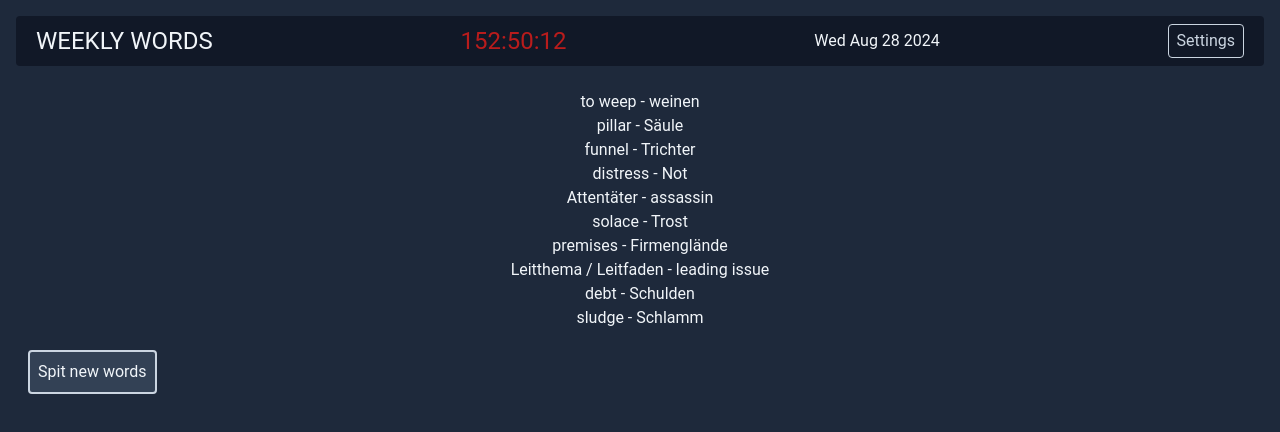
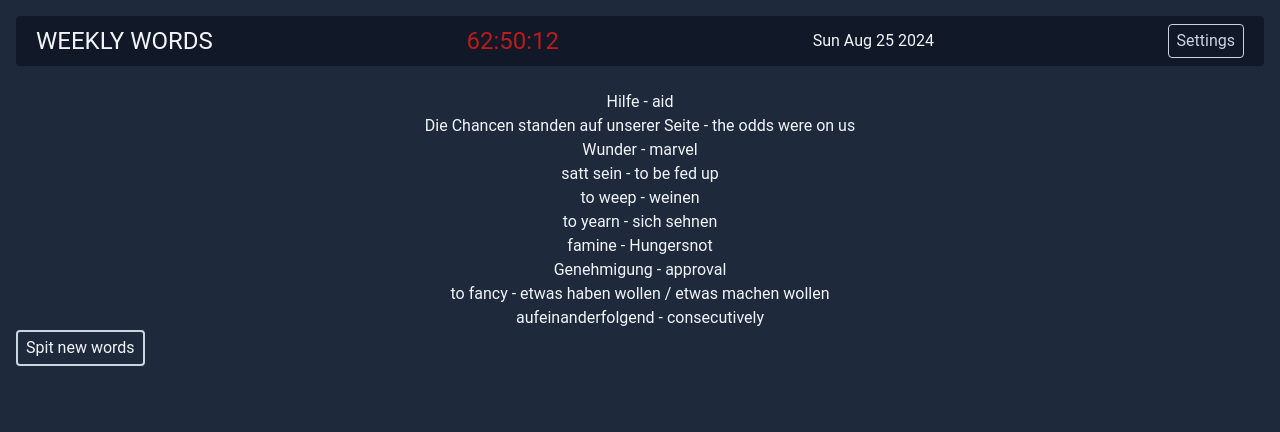
Before and after one commit to timonpalm/words-of-the-week, a Next.js app: page / in a window 1280 px wide. Shown: the top 432 px of the page. Built offline with nearby package versions, Linux system fonts and the light colour scheme.

Commit message:
save settings dynamics

```diff
--- a/public/settings.json
+++ b/public/settings.json
@@ -1,5 +1,5 @@
 {
-    "targetWeekday": 3,
-    "targetHour": 18,
-    "numberOfWords": 10
+  "targetWeekday": "0",
+  "targetHour": null,
+  "numberOfWords": "10"
 }
--- a/public/words.json
+++ b/public/words.json
@@ -1,44 +1,44 @@
 {
   "words": [
+    [
+      "Hilfe",
+      "aid"
+    ],
+    [
+      "Die Chancen standen auf unserer Seite",
+      "the odds were on us"
+    ],
+    [
+      "Wunder",
+      "marvel"
+    ],
+    [
+      "satt sein",
+      "to be fed up"
+    ],
     [
       "to weep",
       "weinen"
     ],
     [
-      "pillar",
-      "Säule"
+      "to yearn",
+      "sich sehnen"
     ],
     [
-      "funnel",
-      "Trichter"
+      "famine",
+      "Hungersnot"
     ],
     [
-      "distress",
-      "Not"
+      "Genehmigung",
+      "approval"
     ],
     [
-      "Attentäter",
-      "assassin"
+      "to fancy",
+      "etwas haben wollen / etwas machen wollen"
     ],
     [
-      "solace",
-      "Trost"
-    ],
-    [
-      "premises",
-      "Firmenglände"
-    ],
-    [
-      "Leitthema / Leitfaden",
-      "leading issue"
-    ],
-    [
-      "debt",
-      "Schulden"
-    ],
-    [
-      "sludge",
-      "Schlamm"
+      "aufeinanderfolgend",
+      "consecutively"
     ]
   ]
 }
--- a/src/app/components/wordListContainer.js
+++ b/src/app/components/wordListContainer.js
@@ -17,7 +17,7 @@ export default function WordListContainer ({ vocabulary, words, setWords }) {
     <div className='flew flex-col mx-auto items-center'>
       <WordList words={words}></WordList>
       <button
-        className='bg-slate-700 text-slate-100 p-2 rounded my-5 mx-3'
+        // className='bg-slate-700 text-slate-100 p-2 rounded my-5 mx-3'
         onClick={handleClick}
       >
         Spit new words
--- a/src/app/globals.css
+++ b/src/app/globals.css
@@ -33,6 +33,12 @@ button{
     outline-none */
 }
 
-input, select{
+input[type="number"], input[type="time"], select{
     color: #333;
 }
+
+input[type="submit"]{
+    border: 2px solid rgb(203 213 225);
+    border-radius: 0.25rem;
+    padding: 0.25rem 0.5rem;
+}
--- a/src/app/settings/page.js
+++ b/src/app/settings/page.js
@@ -1,6 +1,7 @@
 'use client'
 import SettingBlock from './components/settingBlock'
 import { useSettings } from '@/functions/settings/useSettings'
+import { saveSettings } from '@/functions/settings/settings'
 
 export default function Settings () {
   const weekday = [
@@ -13,9 +14,19 @@ export default function Settings () {
     'Saturday'
   ]
 
-  const [settings, setSettings] = useSettings()
+  const [settings, _] = useSettings()
 
-  console.log(settings)
+  async function onSubmit (event) {
+    event.preventDefault()
+
+    const formData = new FormData(event.target)
+
+    await saveSettings({
+      targetWeekday: formData.get('weekday'),
+      targetHour: formData.get('hour'),
+      numberOfWords: formData.get('quantity')
+    })
+  }
 
   return (
     <>
@@ -28,7 +39,7 @@ export default function Settings () {
           Home
         </button>
       </header>
-      <form>
+      <form onSubmit={onSubmit}>
         <SettingBlock>
           <select name='weekday' id='weekday'>
             <option value={0}>Sunday</option>
@@ -60,9 +71,7 @@ export default function Settings () {
           <input type='file'></input>
         </SettingBlock>
         <div>
-          <button type='submit' onSubmit={setSettings}>
-            Save
-          </button>
+          <input type='submit'></input>
         </div>
       </form>
     </>
```
